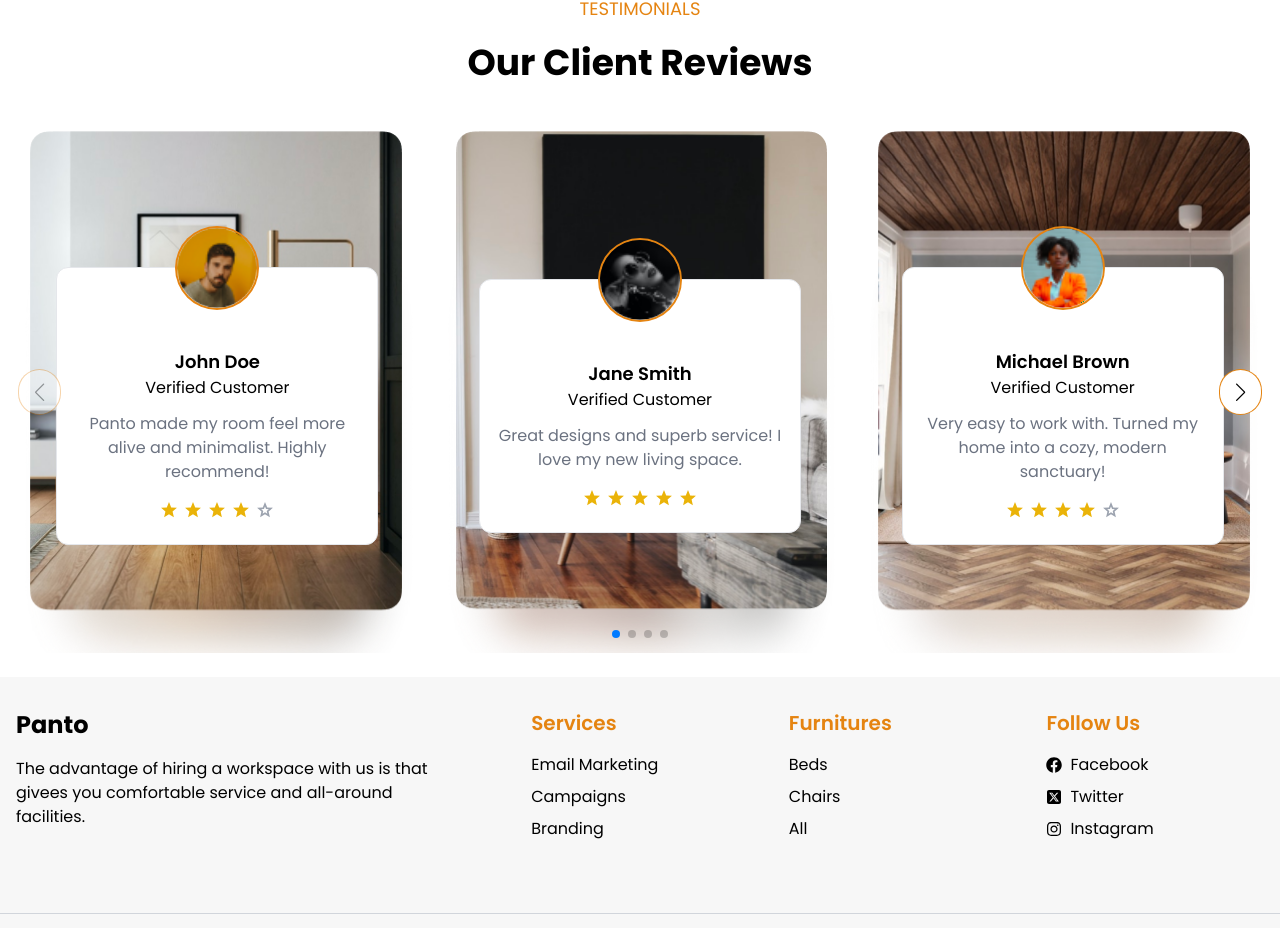
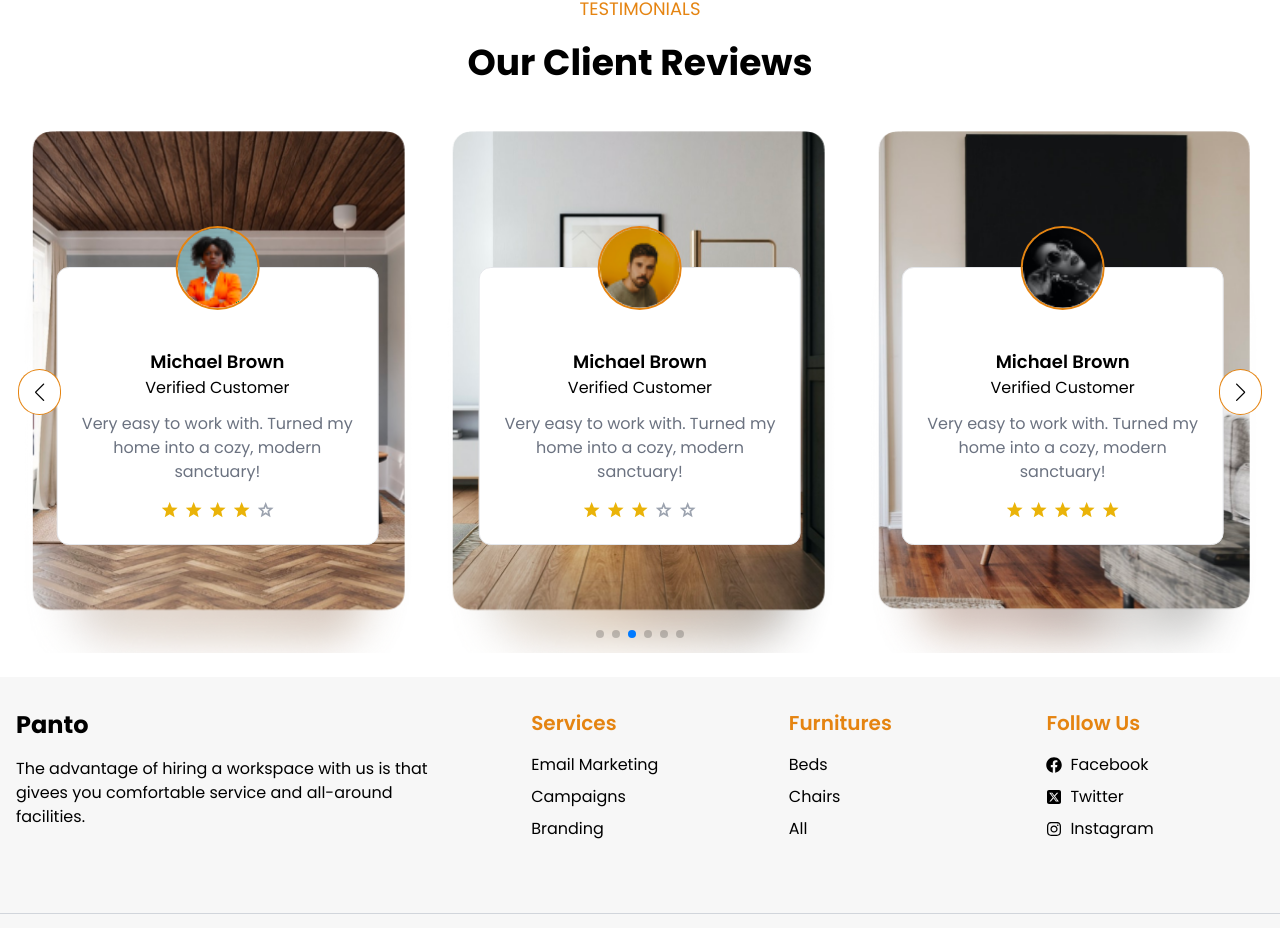
Before and after one commit to MdSahilIslam/a-furniture-landing-page, a React (Vite) app: page / in a window 1280 px wide. Shown: the part 3340-4268 px from the top of the page. Built offline with nearby package versions, Linux system fonts and the light colour scheme.

Commit message:
december update

```diff
--- a/src/pages/home/testimonial.jsx
+++ b/src/pages/home/testimonial.jsx
@@ -4,7 +4,7 @@ import "swiper/css";
 import "swiper/css/pagination";
 import "swiper/css/navigation";
 import { Pagination } from "swiper/modules";
-import { Navigation } from "swiper/modules";
+import { Autoplay,Navigation } from "swiper/modules";
 import { reviews } from "../../utils/reviews.js";
 import Rating from "../shop/rating.jsx";
 
@@ -21,6 +21,11 @@ function Testimonial() {
       </div>
 
       <Swiper
+        loop={true}
+        autoplay={{
+              delay: 1800,
+              disableOnInteraction: false,
+          }}
         slidesPerView={1}
         spaceBetween={10}
         navigation={true}
@@ -41,7 +46,7 @@ function Testimonial() {
             spaceBetween: 20,
           },
         }}
-        modules={[Pagination, Navigation]}
+        modules={[Autoplay,Pagination, Navigation]}
         className="mySwiper"
       >
         {reviews.map((review, index) => (
```
Also changed, not shown: vercel.json (added).
